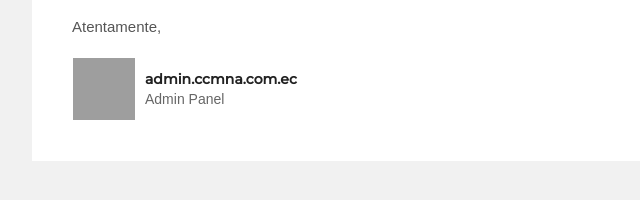
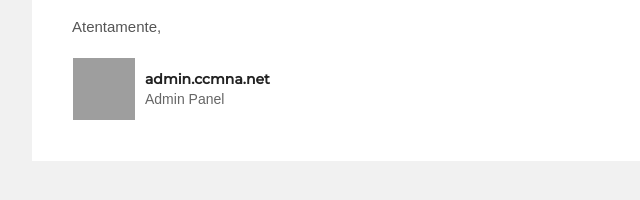
Before and after one commit to BEGA-EC/cc-express, a website: page routes/template.html in a window 1280 px wide. Shown: the part 520-720 px from the top of the page, 268-908 px from the left. Drawn offline with Linux system fonts and the light colour scheme; grey boxes are pictures that could not be loaded.

```diff
--- a/routes/template.html
+++ b/routes/template.html
@@ -270,7 +270,7 @@
                                              <table role="presentation" align="center" cellspacing="0" cellpadding="0" border="0" class="center-on-narrow" style="text-align: center;">
                                                  <tr>
                                                      <td style="border-radius: 50px; background: #26a4d3; text-align: center;" class="button-td">
-                                                         <a href="https://admin.ccmna.com.ec/confirmation?code={{code}}" style="background: #26a4d3; border: 15px solid #26a4d3; font-family: 'Montserrat', sans-serif; font-size: 14px; line-height: 1.1; text-align: center; text-decoration: none; display: block; border-radius: 50px; font-weight: bold;" class="button-a">
+                                                         <a href="https://admin.ccmna.net/confirmation?code={{code}}" style="background: #26a4d3; border: 15px solid #26a4d3; font-family: 'Montserrat', sans-serif; font-size: 14px; line-height: 1.1; text-align: center; text-decoration: none; display: block; border-radius: 50px; font-weight: bold;" class="button-a">
                                                              <span style="color:#ffffff;" class="button-link">&nbsp;&nbsp;&nbsp;&nbsp;Confirma tu Correo&nbsp;&nbsp;&nbsp;&nbsp;</span>
                                                          </a>
                                                      </td>
@@ -338,7 +338,7 @@
                                             <table width="" cellpadding="0" cellspacing="0" border="0">
                                               <tr>
                                                 <td align="left" style="font-family: sans-serif; font-size:14px; line-height:20px; color:#222222; font-weight:bold;" class="body-text">
-                                                  <p style="font-family: 'Montserrat', sans-serif; font-size:14px; line-height:20px; color:#222222; font-weight:bold; padding:0; margin:0;" class="body-text">admin.ccmna.com.ec</p>
+                                                  <p style="font-family: 'Montserrat', sans-serif; font-size:14px; line-height:20px; color:#222222; font-weight:bold; padding:0; margin:0;" class="body-text">admin.ccmna.net</p>
                                                 </td>
                                               </tr>
                                               <tr>
```
